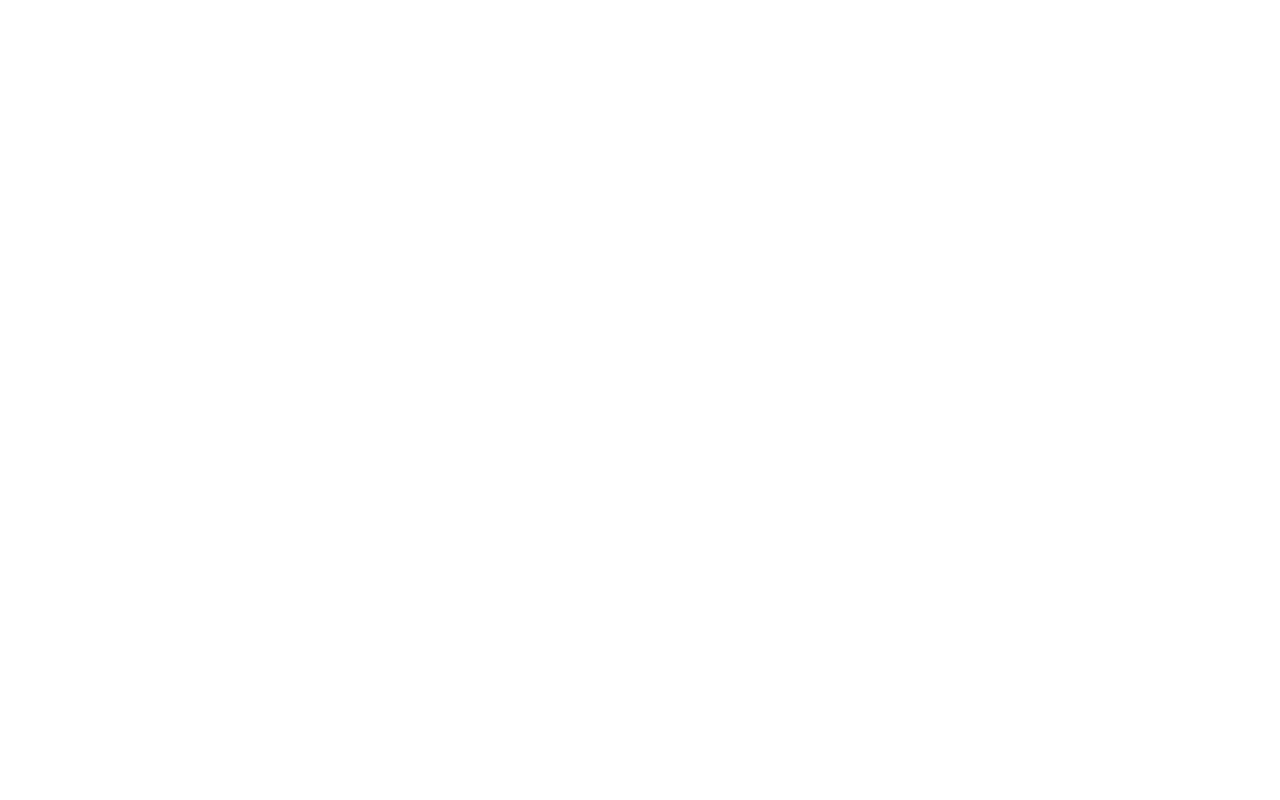
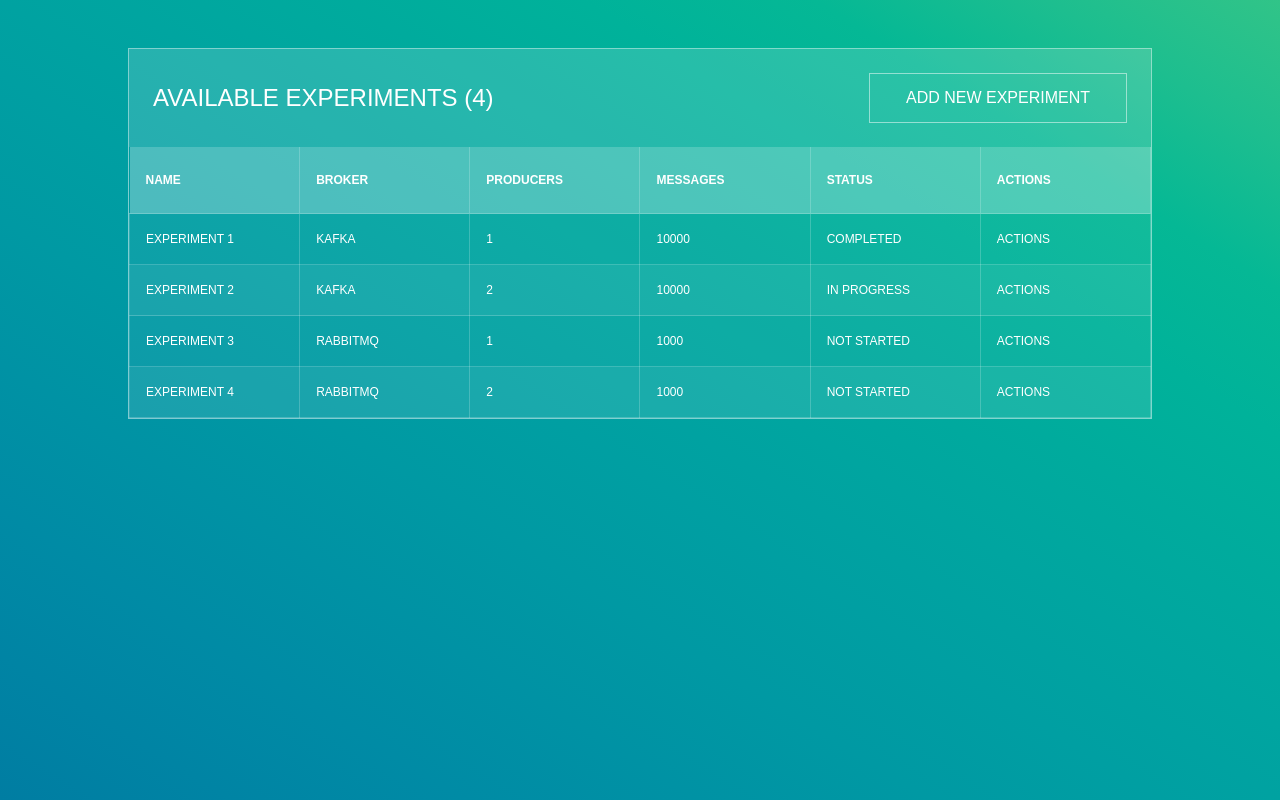
Before and after one commit to a18antsv/Exjobb-2021-a18antsv, a website: page dashboard/public/index.html in a window 1280 px wide. Drawn offline with Linux system fonts and the light colour scheme.

Commit message:
Created table to hold created experiments

```diff
--- a/dashboard/public/css/style.css
+++ b/dashboard/public/css/style.css
@@ -1,9 +1,80 @@
-/******************************
- * Table of contents          *
- ******************************
- * 1. Global styles           *
-*******************************/
+*,
+*::before,
+*::after {
+  box-sizing: border-box; /* Include padding and border in width and height of all elements */
+}
 
-/******************************
- * 1. Global styles           *
-*******************************/
+body {
+  min-height: 100vh;
+  background-image: linear-gradient(to left bottom, #31c488, #1dbe8f, #05b895, #00b29a, #00ab9d, #00a5a0, #009fa2, #0099a3, #0092a4, #008ba5, #0084a4, #007da2);
+  font-family: Arial, Helvetica, sans-serif;
+  line-height: 1.5;
+  margin: 0;
+  color: #ffffff;
+  text-transform: uppercase;
+}
+
+.app-container {
+  width: 80%;
+  margin: 0 auto;
+  padding: 48px 0;
+}
+
+.table-container {
+  border: 1px solid rgba(255, 255, 255, 0.5);
+}
+
+.table-header {
+  display: flex;
+  align-items: center;
+  justify-content: space-between;
+  padding: 24px;
+  background-color: rgba(255, 255, 255, 0.15);
+}
+
+.table-title {
+  font-size: 24px;
+  display: inline-block;
+}
+
+.button {
+  cursor: pointer;
+  padding: 12px 36px;
+  font-size: 16px;
+  border: 1px solid rgba(255, 255, 255, 0.5);
+}
+
+table {
+  width: 100%;
+  table-layout: fixed;
+  border-collapse: collapse;
+}
+
+thead {
+  background-color: rgba(255, 255, 255, 0.3);
+}
+
+tbody {
+
+}
+
+tbody tr:nth-child(odd) {
+  background-color: rgba(255, 255, 255, 0.05);
+}
+
+tbody tr:nth-child(even) {
+  background-color: rgba(255, 255, 255, 0.1);
+}
+
+th {
+  padding: 24px 16px;
+  text-align: left;
+  font-size: 12px;
+  border-right: solid 1px rgba(255, 255, 255, 0.2);
+}
+
+td {
+  padding: 16px;
+  font-size: 12px;
+  border: solid 1px rgba(255, 255, 255, 0.2);
+}
--- a/dashboard/public/index.html
+++ b/dashboard/public/index.html
@@ -3,12 +3,67 @@
 <head>
   <meta charset="UTF-8">
   <meta name="viewport" content="width=device-width, initial-scale=1.0">
-  <title>Kafka/RabbitMQ experiment dashboard</title>
+  <title>Kafka/RabbitMQ experiment manager</title>
   <link rel="icon" href="data:,">
   <link rel="stylesheet" href="./css/style.css">
   <script src="./js/script.js" defer></script>
 </head>
 <body>
-
+  <div class="app-container">
+    <div class="table-container">
+      <div class="table-header">
+        <div class="table-title">
+          Available experiments (<span class="experiment-counter">4</span>)
+        </div>
+        <div class="button button-new-experiment">Add new experiment</div>
+      </div>
+      <table class="experiments-table">
+        <thead>
+          <tr>
+            <th>Name</th>
+            <th>Broker</th>
+            <th>Producers</th>
+            <th>Messages</th>
+            <th>Status</th>
+            <th>Actions</th>
+          </tr>
+        </thead>
+        <tbody>
+          <tr>
+            <td>Experiment 1</td>
+            <td>Kafka</td>
+            <td>1</td>
+            <td>10000</td>
+            <td>Completed</td>
+            <td>Actions</td>
+          </tr>
+          <tr>
+            <td>Experiment 2</td>
+            <td>Kafka</td>
+            <td>2</td>
+            <td>10000</td>
+            <td>In progress</td>
+            <td>Actions</td>
+          </tr>
+          <tr>
+            <td>Experiment 3</td>
+            <td>RabbitMQ</td>
+            <td>1</td>
+            <td>1000</td>
+            <td>Not started</td>
+            <td>Actions</td>
+          </tr>
+          <tr>
+            <td>Experiment 4</td>
+            <td>RabbitMQ</td>
+            <td>2</td>
+            <td>1000</td>
+            <td>Not started</td>
+            <td>Actions</td>
+          </tr>
+        </tbody>
+      </table>
+    </div>
+  </div>
 </body>
 </html>
```
